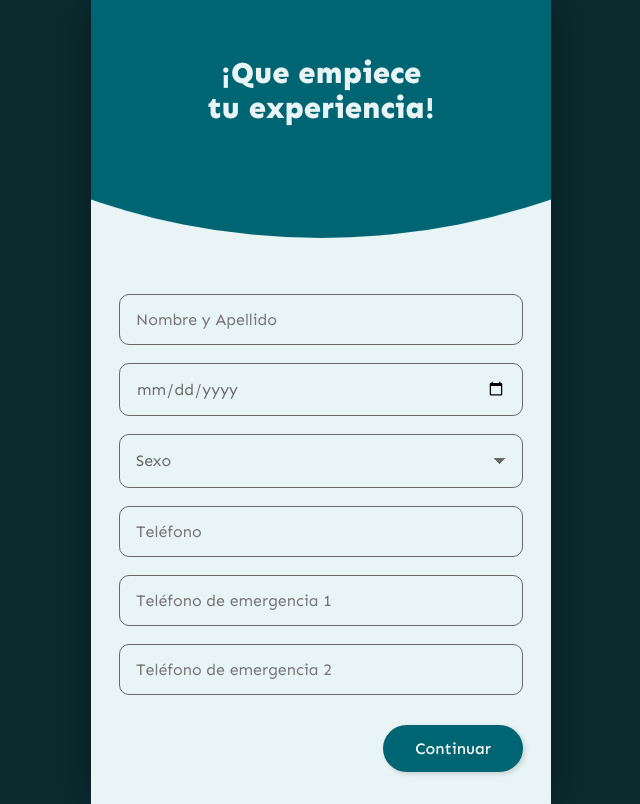
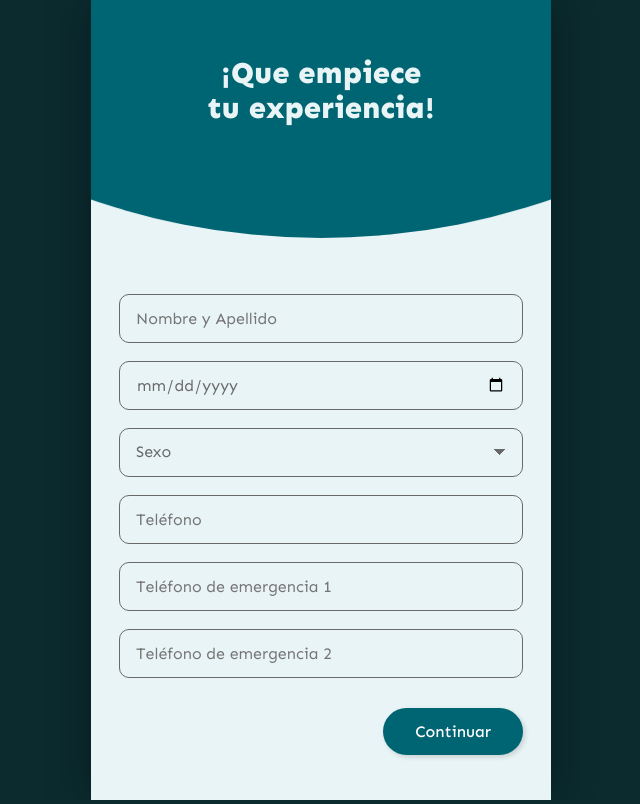
Before and after one commit to ArtoriasDelAbismo/cuidarte-onboarding, a React (Vite) app: page /registro in a window 1280 px wide. Shown: the whole page, without its empty margins (319-959 px from the left). Built offline with nearby package versions, Linux system fonts and the light colour scheme.

Commit message:
fix: adjust padding for registro__field to improve layout

```diff
--- a/src/components/Registro.css
+++ b/src/components/Registro.css
@@ -53,9 +53,10 @@
 .registro__field {
   display: block;
   box-sizing: border-box;
+  height: 49px;
   border: 1px solid var(--gray);
   border-radius: 10px;
-  padding: 15px 16px;
+  padding: 0 16px;
   font-size: 1rem;
   font-family: inherit;
   color: var(--gray);
```
